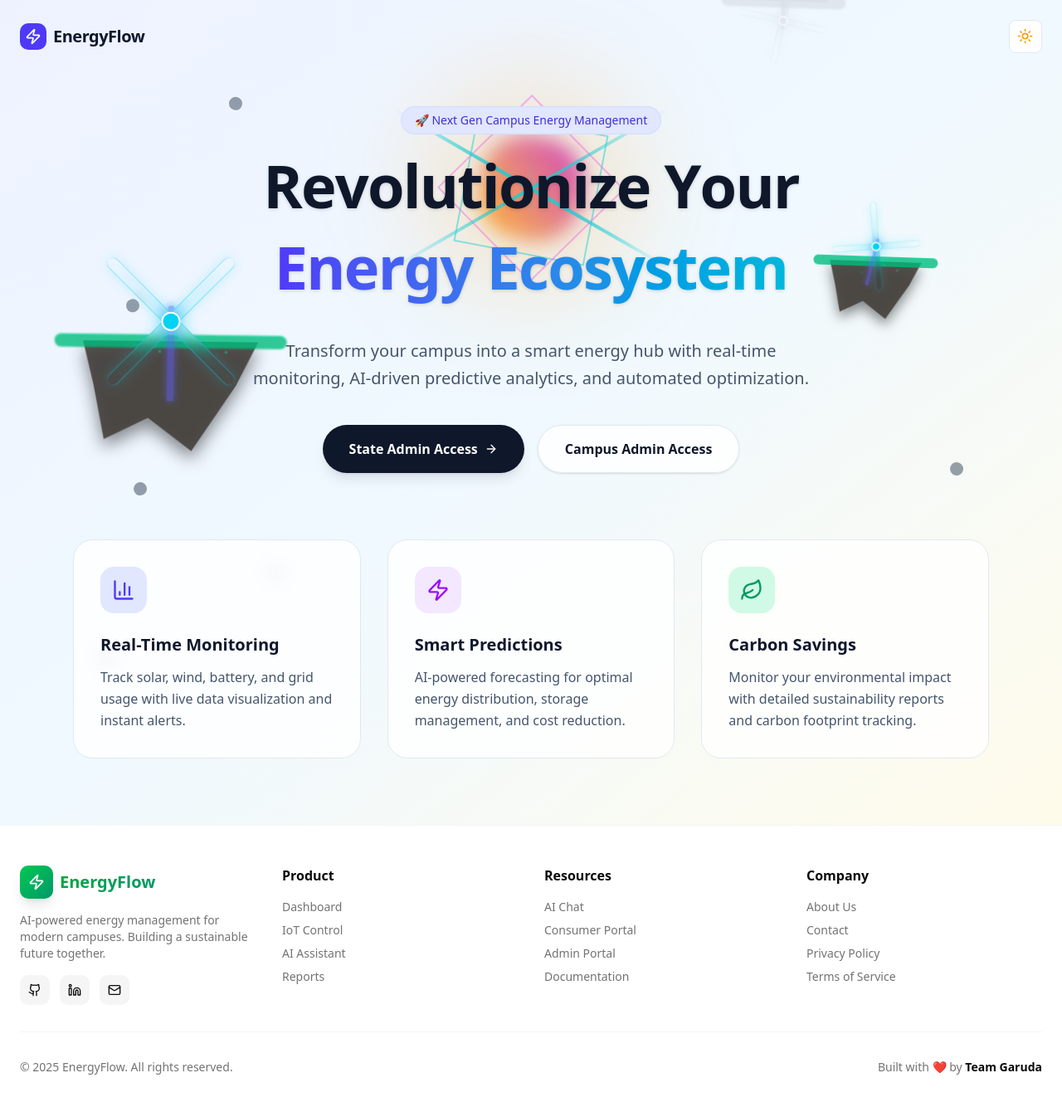
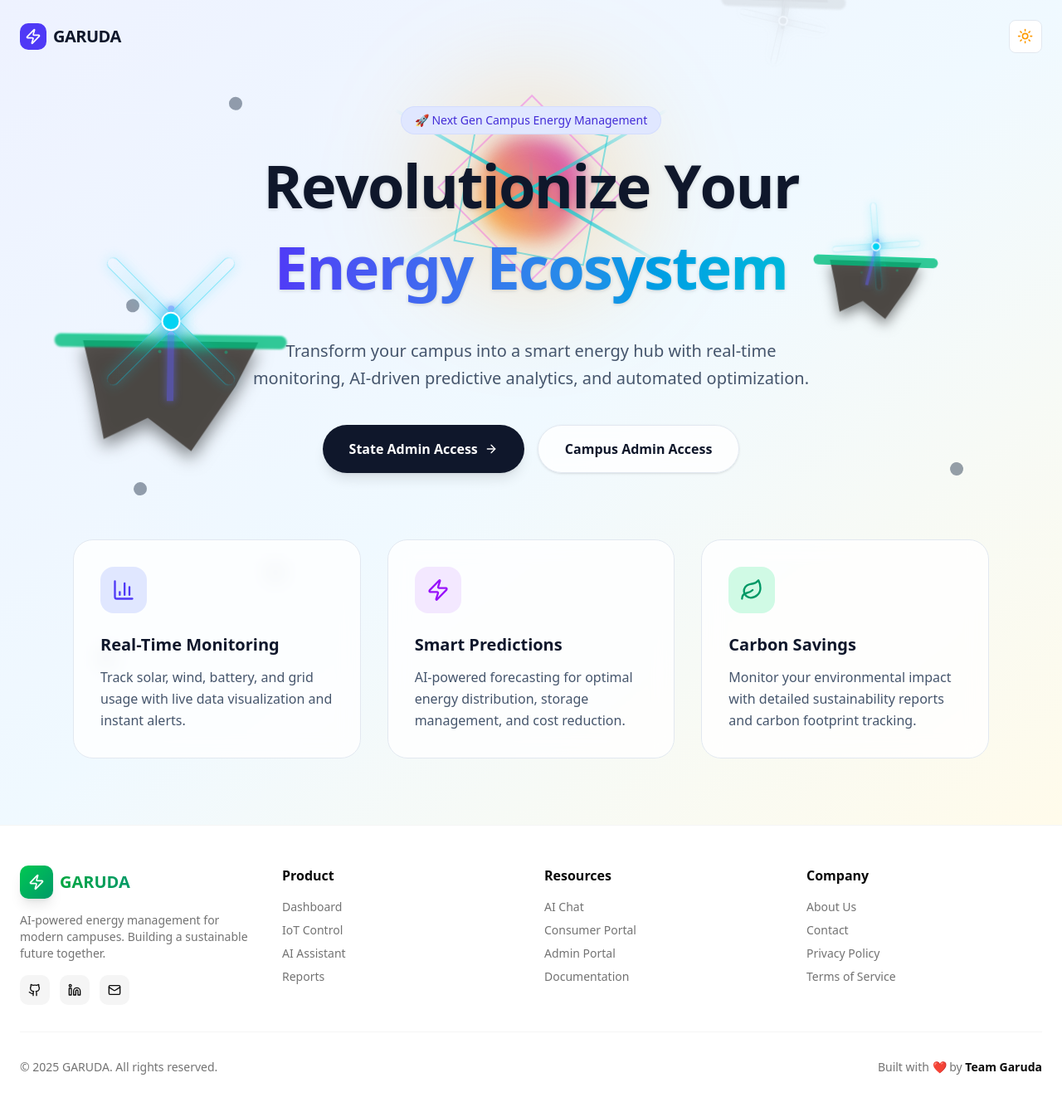
Before and after one commit to nancy-singh10/TEAM_GARUDA__SIH2025, a Next.js app in the folder sih-project/: page / in a window 1280 px wide. Shown: the top 1334 px of the page at 83% size. Built offline with nearby package versions, Linux system fonts and the light colour scheme.

Commit message:
name changed

```diff
--- a/sih-project/src/app/api/campus-admin/signup/route.ts
+++ b/sih-project/src/app/api/campus-admin/signup/route.ts
@@ -57,7 +57,7 @@ export async function POST(request: Request) {
 
     // 3. Create Auth User
     // If email is missing, we generate a fake one for Auth purposes
-    const authEmail = data.email || `${data.username}@energyflow.app`;
+    const authEmail = data.email || `${data.username}@garuda.app`;
     const { data: authData, error: authError } = await supabaseAdmin.auth.admin.createUser({
       email: authEmail,
       password: data.password,
--- a/sih-project/src/app/campusAdmin/dashboard/AreaChart24h.tsx
+++ b/sih-project/src/app/campusAdmin/dashboard/AreaChart24h.tsx
@@ -14,7 +14,7 @@ export default function AreaChart24h({ data }: { data: Point[] }) {
   return (
     <div className="bg-white dark:bg-slate-800 rounded-xl shadow p-6 border border-slate-100 dark:border-slate-700">
       <h3 className="text-lg font-semibold mb-2 text-slate-900 dark:text-white">Energy Generation & Demand (24h)</h3>
-      <div className="text-sm text-slate-500 dark:text-slate-400 mb-4">Real-time monitoring of campus energy flow</div>
+      <div className="text-sm text-slate-500 dark:text-slate-400 mb-4">Real-time monitoring of campus energy ecosystem (GARUDA)</div>
       <div className="w-full h-[360px] min-w-0">
         <ResponsiveContainer width="100%" height="100%" debounce={200}>
           <AreaChart data={data} margin={{ top: 10, right: 30, left: 0, bottom: 0 }}>
--- a/sih-project/src/app/layout.tsx
+++ b/sih-project/src/app/layout.tsx
@@ -15,7 +15,7 @@ const geistMono = Geist_Mono({
 });
 
 export const metadata: Metadata = {
-  title: "EnergyFlow - Smart Campus Energy",
+  title: "GARUDA - Smart Campus Energy",
   description: "AI-powered energy management for modern campuses",
 };
 
--- a/sih-project/src/app/page.tsx
+++ b/sih-project/src/app/page.tsx
@@ -106,7 +106,7 @@ export default function LandingPage() {
           <div className="w-8 h-8 bg-indigo-600 rounded-lg flex items-center justify-center">
             <Zap className="text-white w-5 h-5" />
           </div>
-          <span className="font-bold text-xl text-slate-900 dark:text-white tracking-tight">EnergyFlow</span>
+          <span className="font-bold text-xl text-slate-900 dark:text-white tracking-tight">GARUDA</span>
         </div>
         <ModeToggle />
       </header>
--- a/sih-project/src/components/Footer.tsx
+++ b/sih-project/src/components/Footer.tsx
@@ -17,7 +17,7 @@ export default function Footer() {
                 <Zap className="h-5 w-5 text-white" />
               </div>
               <span className="text-xl font-bold bg-gradient-to-r from-green-600 to-emerald-600 dark:from-green-400 dark:to-emerald-400 bg-clip-text text-transparent">
-                EnergyFlow
+                GARUDA
               </span>
             </div>
             <p className="text-sm text-muted-foreground mb-4">
@@ -134,7 +134,7 @@ export default function Footer() {
         {/* Bottom Bar */}
         <div className="border-t border-border/40 pt-8 flex flex-col md:flex-row justify-between items-center gap-4">
           <p className="text-sm text-muted-foreground">
-            © {currentYear} EnergyFlow. All rights reserved.
+            © {currentYear} GARUDA. All rights reserved.
           </p>
           <p className="text-sm text-muted-foreground">
             Built with ❤️ by <span className="font-semibold text-foreground">Team Garuda</span>
```
Lines whose indentation alone changed are shown as unchanged.
